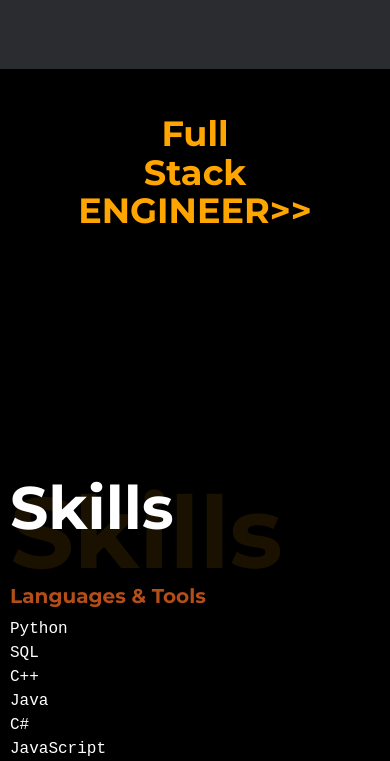
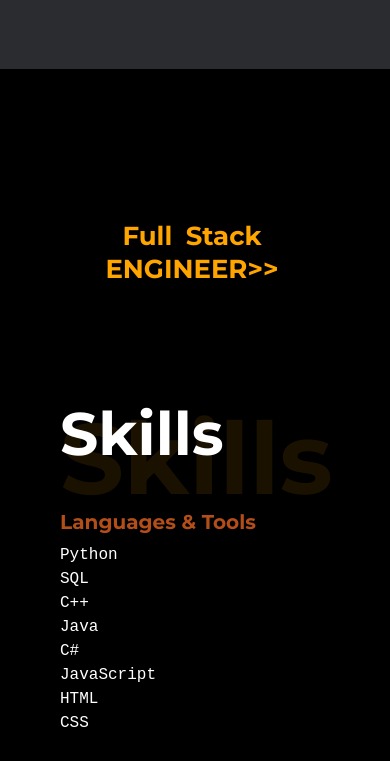
Before and after one commit to Lika2002/Angelina, a plain HTML site: page index.html in a window 390 px wide. Shown: the part 1753-2514 px from the top of the page. Drawn offline with nearby package versions, Linux system fonts and the light colour scheme.

Commit message:
am optimizat skills-section pentru telefon

```diff
--- a/index.html
+++ b/index.html
@@ -101,9 +101,13 @@
 
 
   <!-- SKILLS Section -->
-  <section id="skills" class="section skills-section">
+  <section id="skills" class="skills-section">
     <div class="left">
-      <h1 id="animated-skills-text">Full<br>Stack<br>ENGINEER>></h1>
+      <h1 id="animated-skills-text">
+        <span class="line1" data-original="Full">Full</span>
+        <span class="line2" data-original="Stack">Stack</span>
+        <span class="line3" data-original="ENGINEER>>">ENGINEER>></span>
+      </h1>
     </div>
     <div class="right">
       <div class="skills-title-wrapper">
--- a/script.js
+++ b/script.js
@@ -32,64 +32,64 @@ document.addEventListener("DOMContentLoaded", function () {
   let skillsAlreadyAnimated = false;
 
   function resetSkillsSection() {
-  const h1 = document.getElementById('animated-skills-text');
-  const text = h1.getAttribute('data-original-text');
+    const h1 = document.getElementById('animated-skills-text');
+    if (!h1) return;
 
-  if (text) {
-    h1.innerHTML = text; // pune înapoi textul original cu <br>
+    // Resetăm textul pentru fiecare span
+    const lines = h1.querySelectorAll('span');
+    lines.forEach(span => {
+      span.classList.remove('colored');
+      span.textContent = span.getAttribute('data-original') || '';
+    });
+
+    h1.classList.remove('animated');
+
+    // Golește complet listele de skilluri
+    document.getElementById("skills-tools").innerHTML = "";
+    document.getElementById("skills-frameworks").innerHTML = "";
+    document.getElementById("skills-core").innerHTML = "";
   }
 
-  // Golește complet listele de skilluri
-  document.getElementById("skills-tools").innerHTML = "";
-  document.getElementById("skills-frameworks").innerHTML = "";
-  document.getElementById("skills-core").innerHTML = "";
-}
 
 
   // --- Animația textului pornită imediat ---
+
   function animateSkillsText() {
     const h1 = document.getElementById('animated-skills-text');
-    if (!h1) return;
+    if (!h1 || h1.classList.contains('animated')) return;
 
-    // Dacă deja are span-uri, oprește animația
-    if (h1.querySelector('span')) return;
-
-    const text = h1.getAttribute('data-original-text') || h1.innerHTML;
-    h1.innerHTML = ''; // curăță conținutul inițial
-    h1.setAttribute('data-original-text', text);
-
-    // Transformați textul în caractere, inclusiv <br>
-    const tempDiv = document.createElement("div");
-    tempDiv.innerHTML = text;
-    const nodes = Array.from(tempDiv.childNodes);
-
-    nodes.forEach(node => {
-      if (node.nodeType === Node.TEXT_NODE) {
-        // Split textul normal în caractere
-        for (let char of node.textContent) {
-          const span = document.createElement('span');
-          span.textContent = char;
-          h1.appendChild(span);
-        }
-      } else if (node.nodeName === 'BR') {
-        h1.appendChild(document.createElement('br'));
-      }
-    });
-
-    // Animația literă cu literă
-    const spans = h1.querySelectorAll('span');
+    const lines = h1.querySelectorAll('span');
     let index = 0;
 
-    function colorizeLetters() {
-      if (index < spans.length) {
-        spans[index].classList.add('colored');
+    function animateNextLetter(span) {
+      const text = span.textContent;
+      span.textContent = '';
+      let i = 0;
+
+      function typeLetter() {
+        if (i < text.length) {
+          span.textContent += text.charAt(i);
+          span.classList.add('colored'); // adaugă portocaliu
+          i++;
+          setTimeout(typeLetter, 100);
+        }
+      }
+
+      typeLetter();
+    }
+
+    function startAnimation() {
+      if (index < lines.length) {
+        animateNextLetter(lines[index]);
         index++;
-        setTimeout(colorizeLetters, 150);
+        setTimeout(startAnimation, 500); // între linii
       }
     }
 
-    colorizeLetters();
+    startAnimation();
+    h1.classList.add('animated');
   }
+
 
 
 
--- a/style.css
+++ b/style.css
@@ -150,7 +150,8 @@ body {
 
 
 /* Setări globale */
-html, body {
+html,
+body {
   min-height: 100%;
   height: auto;
   overflow-x: hidden;
@@ -483,7 +484,7 @@ nav ul li a {
   font-size: clamp(20px, 5vw, 60px);
   font-weight: 800;
   line-height: 1.1;
-  white-space: pre-line;
+  white-space: normal;
   color: #d3d3cc;
   text-align: left;
   transition: font-size 0.3s ease;
@@ -559,6 +560,13 @@ nav ul li a {
   margin-bottom: 6px;
   white-space: pre;
 }
+
+#animated-skills-text span {
+  display: block;
+  margin-bottom: 8px;
+  line-height: 1.2;
+}
+
 
 /* Cursor animat ca la masina de scris */
 .typewriter-cursor::after {
@@ -717,9 +725,11 @@ button:hover {
   .form-row {
     flex-direction: column;
   }
+
   .projects-section {
     padding-top: 120px;
-    min-height: auto; /* 🟢 lasă pagina să crească pe mobil */
+    min-height: auto;
+    /* 🟢 lasă pagina să crească pe mobil */
   }
 }
 
@@ -729,7 +739,8 @@ button:hover {
   display: flex;
   flex-direction: column;
   align-items: center;
-  justify-content: flex-start; /* 🟢 schimbat din 'center' */
+  justify-content: flex-start;
+  /* 🟢 schimbat din 'center' */
   padding: 100px 20px 60px;
   background-image: linear-gradient(rgba(0, 0, 0, 0.6), rgba(0, 0, 0, 0.6)), url('background.jpg');
   background-size: cover;
@@ -737,7 +748,8 @@ button:hover {
   background-repeat: no-repeat;
   text-align: center;
   color: white;
-  min-height: 100vh; /* 🟢 restaurăm această linie pentru desktop */
+  min-height: 100vh;
+  /* 🟢 restaurăm această linie pentru desktop */
   box-sizing: border-box;
 }
 
@@ -960,6 +972,11 @@ button:hover {
     text-align: center;
   }
 
+  .projects-section {
+    padding-top: 120px;
+    /* 🔼 crește spațiul de sus ca să nu fie sub navbar */
+  }
+
   .projects-section h2 {
     font-size: 20px;
     margin-top: 30px;
@@ -1026,13 +1043,49 @@ button:hover {
     padding: 30px 20px;
   }
 
-  .skills-section .left {
-    font-size: clamp(12px, 7vw, 30px);
-    text-align: center;
+  .skills-section {
+    padding: 40px 20px 20px 20px;
+    flex-direction: column;
+    align-items: center;
+    gap: 20px; /* puțin mai aerisit */
   }
 
-  .skills-section .right {
-    max-height: 60vh;
+  .skills-section .left {
+    font-size: 28px !important;
+    margin-bottom: 0;
+    display: flex !important;
+    justify-content: center; /* centrare orizontală */
+    align-items: center;     /* centrare verticală */
+    text-align: center !important;
+    padding-top: 20px; /* distanță față de bara de sus */
+    width: 100%;
+  }
+
+  #animated-skills-text {
+    font-size: 26px !important;
+    line-height: 1.3 !important;
+    white-space: normal !important;
+    margin: 0 auto !important;
+    padding: 0 10px;
+  }
+
+  #animated-skills-text span {
+    display: inline !important;
+    margin-right: 6px !important;
+    margin-bottom: 0 !important;
+    line-height: 1.2 !important;
+  }
+
+  #animated-skills-text .line1,
+  #animated-skills-text .line2,
+  #animated-skills-text .line3 {
+    display: inline !important;
+    margin-right: 6px !important;
+    margin-bottom: 0 !important;
+  }
+
+  #animated-skills-text br {
+    display: none !important;
   }
 }
 
@@ -1188,20 +1241,47 @@ button:hover {
   }
 
   .skills-section {
+    padding: 40px 20px 20px 20px;
     flex-direction: column;
     align-items: center;
-    padding: 20px 10px;
-  }
-
-  .skills-section .right {
-    width: 100%;
-    padding-left: 0;
-    overflow-y: auto;
-    max-height: 50vh;
-    /* doar partea cu skilluri are scroll dacă e nevoie */
+    gap: 20px; /* puțin mai aerisit */
   }
 
   .skills-section .left {
-    font-size: clamp(16px, 6vw, 40px);
+    font-size: 28px !important;
+    margin-bottom: 0;
+    display: flex !important;
+    justify-content: center; /* centrare orizontală */
+    align-items: center;     /* centrare verticală */
+    text-align: center !important;
+    padding-top: 20px; /* distanță față de bara de sus */
+    width: 100%;
+  }
+
+  #animated-skills-text {
+    font-size: 26px !important;
+    line-height: 1.3 !important;
+    white-space: normal !important;
+    margin: 0 auto !important;
+    padding: 0 10px;
+  }
+
+  #animated-skills-text span {
+    display: inline !important;
+    margin-right: 6px !important;
+    margin-bottom: 0 !important;
+    line-height: 1.2 !important;
+  }
+
+  #animated-skills-text .line1,
+  #animated-skills-text .line2,
+  #animated-skills-text .line3 {
+    display: inline !important;
+    margin-right: 6px !important;
+    margin-bottom: 0 !important;
+  }
+
+  #animated-skills-text br {
+    display: none !important;
   }
 }
```
